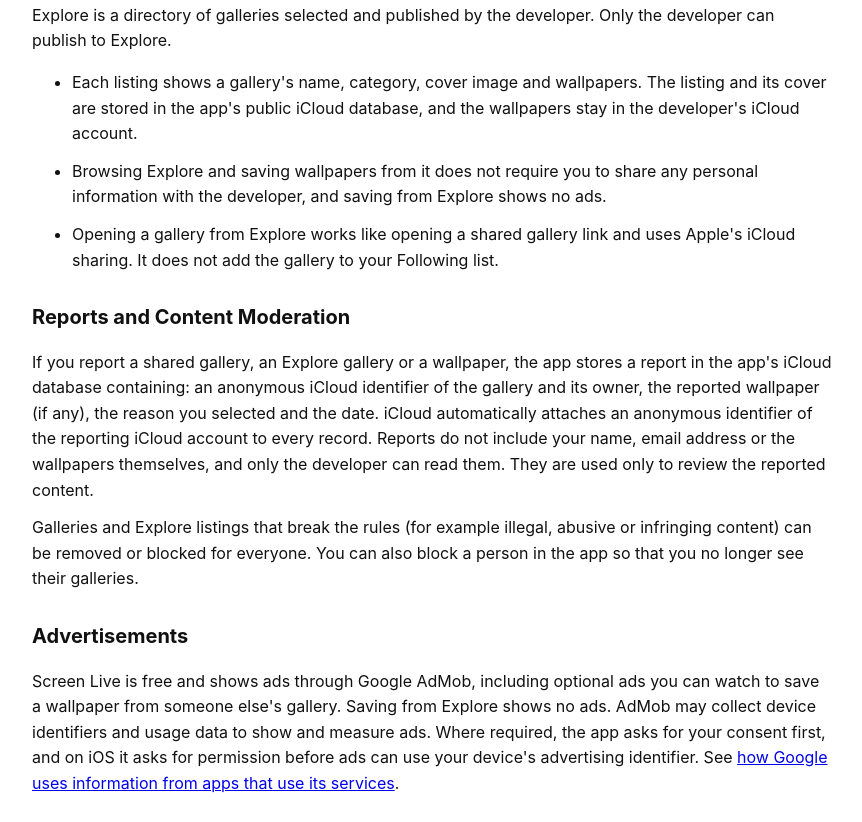
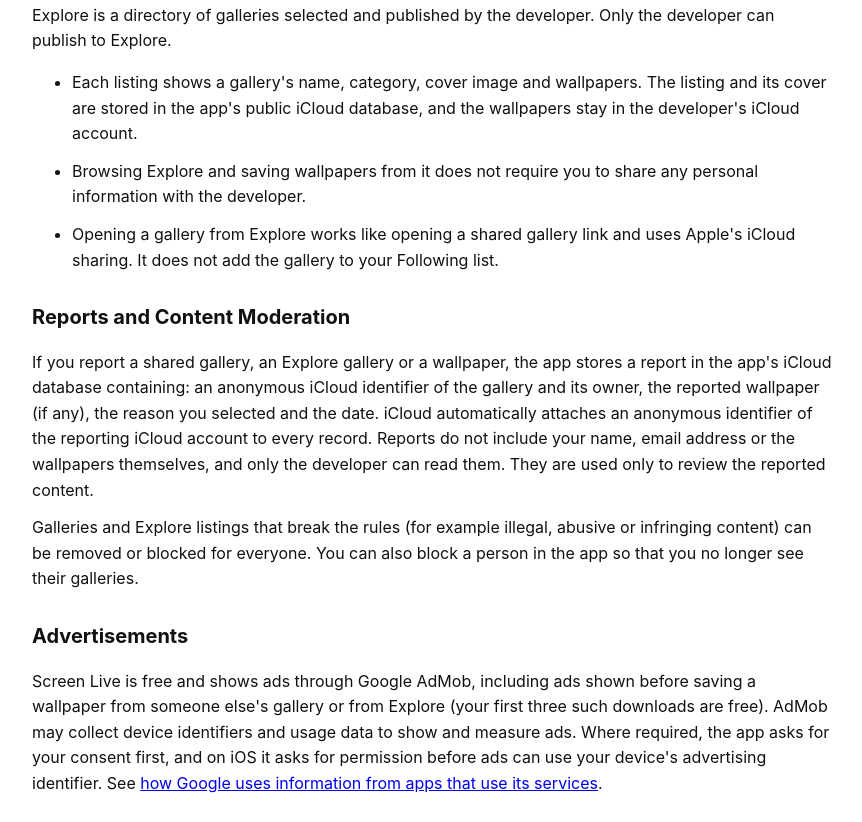
Before and after one commit to ftpud/ftpud.github.io, a plain HTML site: page LiveWallpaperConverter.html in a window 1280 px wide. Shown: the part 1112-1934 px from the top of the page, without its empty margins (208-1070 px from the left). Drawn offline with Linux system fonts and the light colour scheme.

Commit message:
Describe Explore download ads in the Screen Live privacy policy
Co-Authored-By: Claude Opus 5.5 <noreply@anthropic.com>

```diff
--- a/LiveWallpaperConverter.html
+++ b/LiveWallpaperConverter.html
@@ -66,7 +66,7 @@
 
 <ul>
     <li>Each listing shows a gallery's name, category, cover image and wallpapers. The listing and its cover are stored in the app's public iCloud database, and the wallpapers stay in the developer's iCloud account.</li>
-    <li>Browsing Explore and saving wallpapers from it does not require you to share any personal information with the developer, and saving from Explore shows no ads.</li>
+    <li>Browsing Explore and saving wallpapers from it does not require you to share any personal information with the developer.</li>
     <li>Opening a gallery from Explore works like opening a shared gallery link and uses Apple's iCloud sharing. It does not add the gallery to your Following list.</li>
 </ul>
 
@@ -78,7 +78,7 @@
 
 <h2>Advertisements</h2>
 
-<p>Screen Live is free and shows ads through Google AdMob, including optional ads you can watch to save a wallpaper from someone else's gallery. Saving from Explore shows no ads. AdMob may collect device identifiers and usage data to show and measure ads. Where required, the app asks for your consent first, and on iOS it asks for permission before ads can use your device's advertising identifier. See <a href="https://policies.google.com/technologies/ads">how Google uses information from apps that use its services</a>.</p>
+<p>Screen Live is free and shows ads through Google AdMob, including ads shown before saving a wallpaper from someone else's gallery or from Explore (your first three such downloads are free). AdMob may collect device identifiers and usage data to show and measure ads. Where required, the app asks for your consent first, and on iOS it asks for permission before ads can use your device's advertising identifier. See <a href="https://policies.google.com/technologies/ads">how Google uses information from apps that use its services</a>.</p>
 
 <h2>Analytics</h2>
 
```
